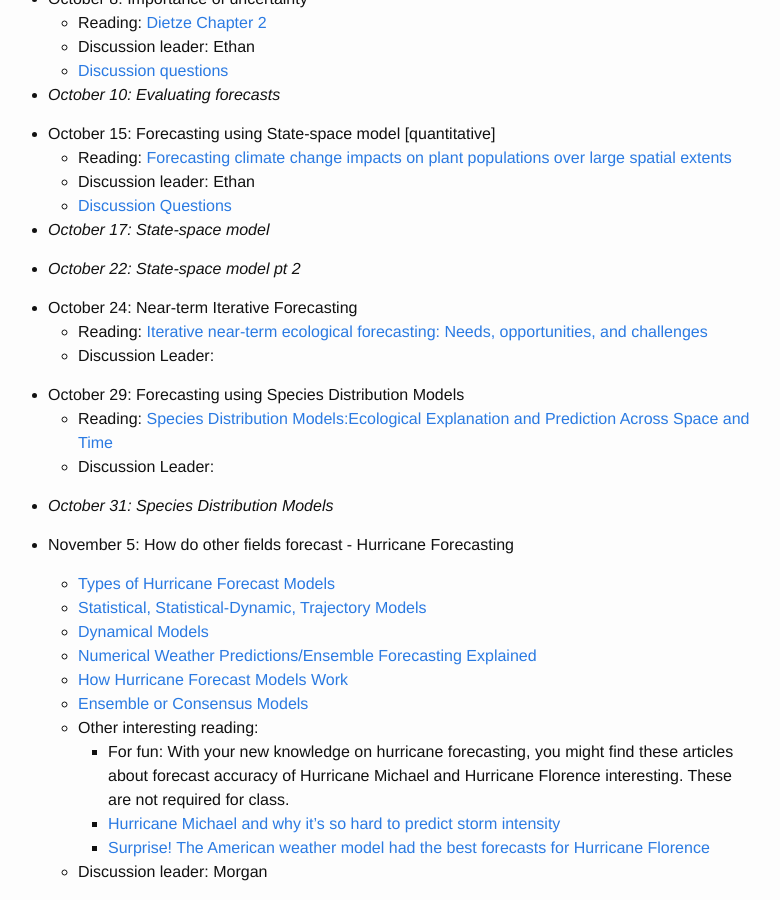
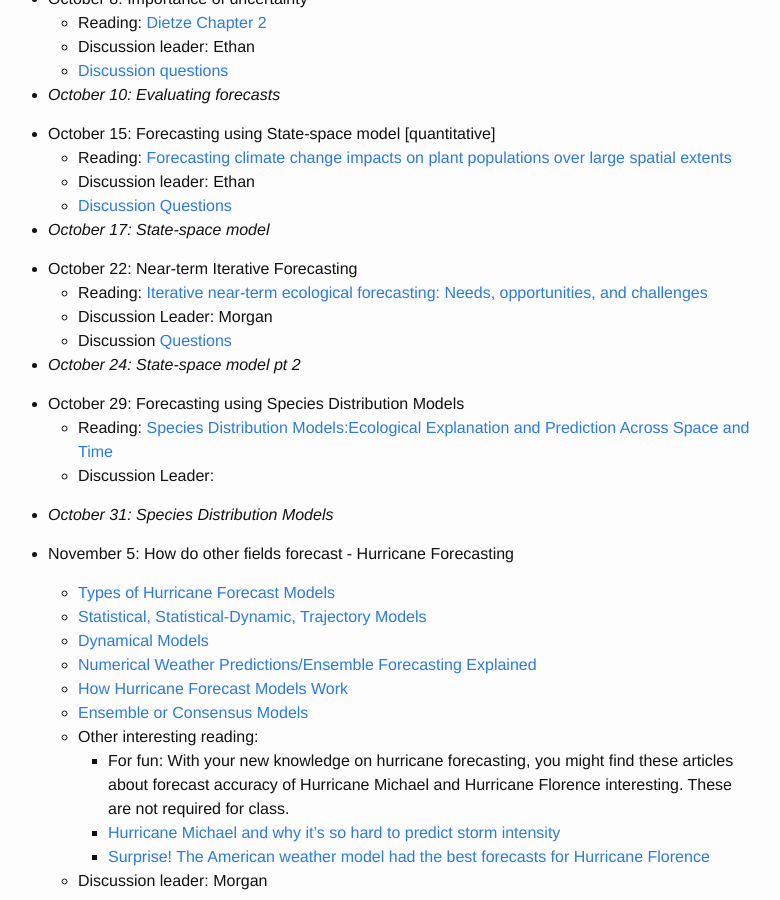
Before and after one commit to weecology/forecasting-dynamics-course, a Jekyll site: the page built from schedule.md, in a window 1280 px wide and 900 px high, scrolled down 1314 px. Shown: the whole window, without its empty margins (252-1032 px from the left). Built offline with Jekyll 4.4.1, drawn with Linux system fonts in a browser that asks for light colours.

Commit message:
Switch back to normal lecture-R cycle for next week

```diff
--- a/schedule.md
+++ b/schedule.md
@@ -72,13 +72,12 @@ Activity days when laptops are required are noted in italics. Discussion leaders
 
 * *October 17: State-space model*
 
-* *October 22: State-space model pt 2*
+* October 22: Near-term Iterative Forecasting
+    * Reading: [Iterative near-term ecological forecasting: Needs, opportunities, and challenges](https://doi.org/10.1073/pnas.1710231115 )
+    * Discussion Leader: Morgan
+    * Discussion [Questions]({{ site.baseurl }}/discussion/iterative)
 
-* October 24: Near-term Iterative Forecasting
-    * Reading: [Iterative near-term ecological forecasting: Needs, opportunities, and challenges](https://doi.org/10.1073/pnas.1710231115 )
-    * Discussion Leader:
-
-[//]: #    * Discussion [Questions]({{ site.baseurl }}/discussion/iterative)
+* *October 24: State-space model pt 2*
 
 * October 29:  Forecasting using Species Distribution Models
     * Reading: [Species Distribution Models:Ecological Explanation and Prediction Across Space and Time](http://eurobasin.dtuaqua.dk/eurobasin/documents/Training%20ISM/Elith_and_Leathwick_2009.pdf)
```
